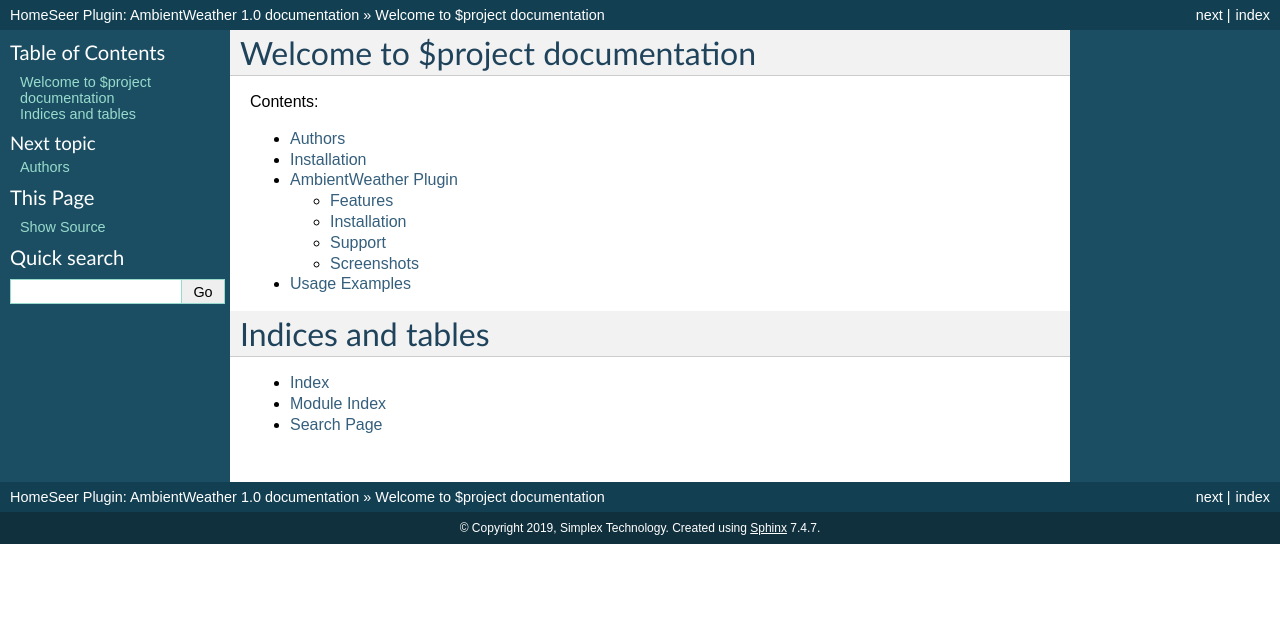
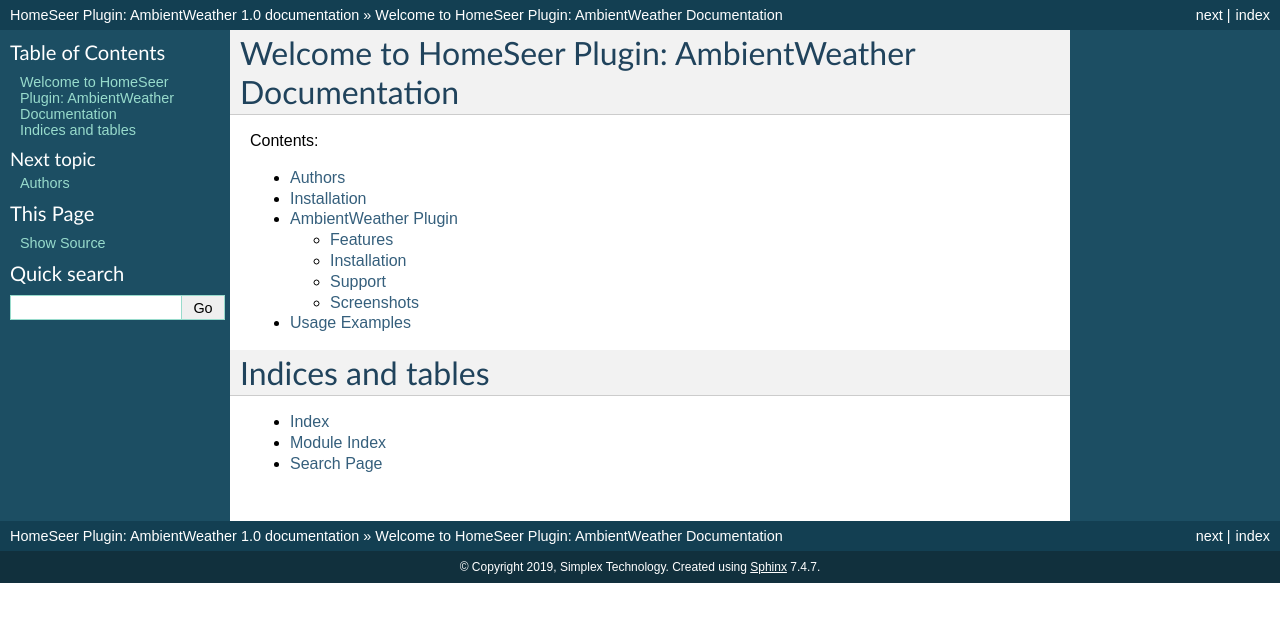
Before and after one commit to simplextech/hspi_ambientweather-docs, a Sphinx documentation site: the page built from docs/index.rst, in a window 1280 px wide. Shown: the top 622 px of the page. Built offline with Sphinx 7.4.7, drawn with Linux system fonts in a browser that asks for light colours.

Commit message:
$project is not working so I changed it.

```diff
--- a/README.rst
+++ b/README.rst
@@ -27,9 +27,7 @@
 Installation
 ------------
 
-Install $project by running:
-
-    Installing is availble via the HomeSeer Plugin Manager
+    Plugin is availble via the HomeSeer Plugin Manager
 
 
 Support
--- a/docs/index.rst
+++ b/docs/index.rst
@@ -3,7 +3,7 @@
    You can adapt this file completely to your liking, but it should at least
    contain the root `toctree` directive.
 
-Welcome to $project documentation
+Welcome to HomeSeer Plugin: AmbientWeather Documentation
 ==================================================
 
 Contents:
```
